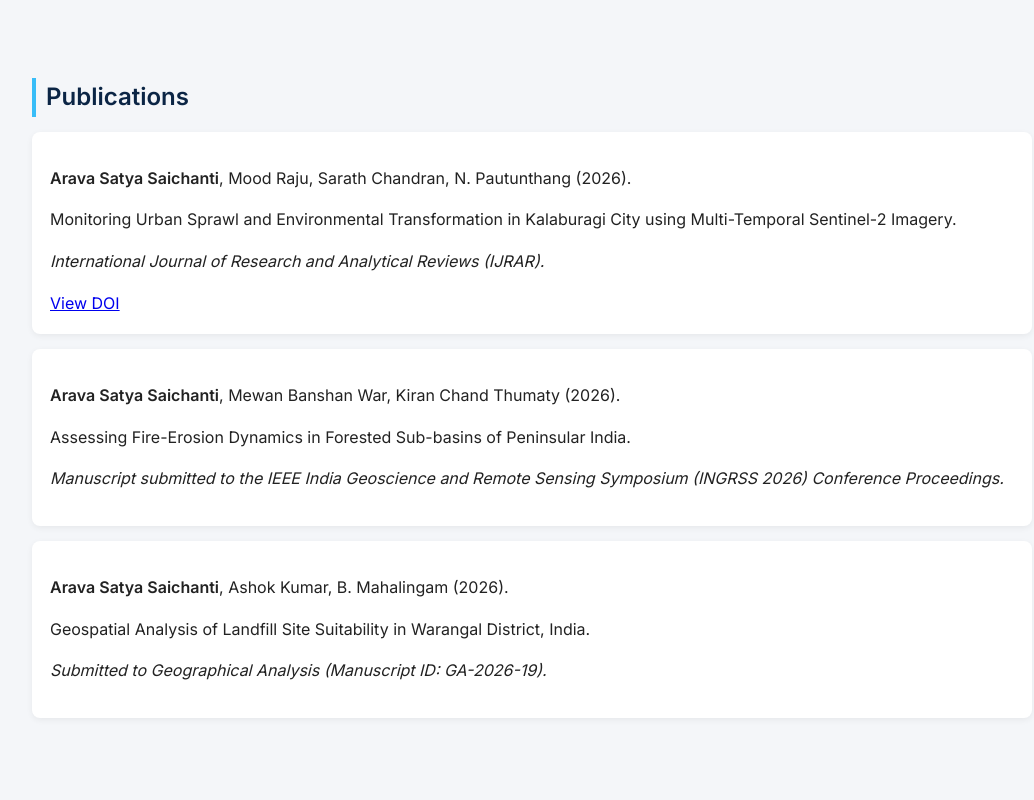
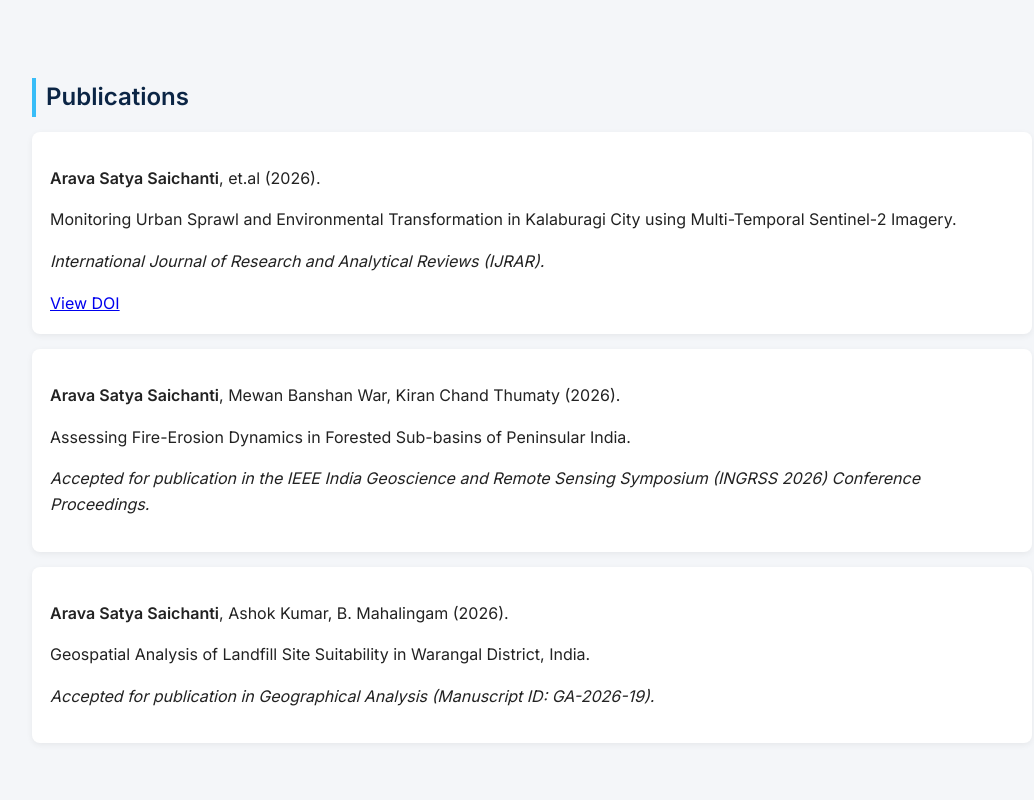
Before and after one commit to chantiarava/chantiarava.github.io, a plain HTML site: page index.html in a window 1280 px wide. Shown: the part 1720-2520 px from the top of the page, without its empty margins (108-1142 px from the left). Drawn offline with Linux system fonts and the light colour scheme.

Commit message:
Update index.html

```diff
--- a/index.html
+++ b/index.html
@@ -172,26 +172,11 @@ My work focuses on applying GIS, Remote Sensing, Python, and Google Earth Engine
 <section id="publications">
 <h2>Publications</h2>
 
-<div class="card">
-<p><strong>Arava Satya Saichanti</strong>, Mood Raju, Sarath Chandran, N. Pautunthang (2026).</p>
-<p>Monitoring Urban Sprawl and Environmental Transformation in Kalaburagi City using Multi-Temporal Sentinel-2 Imagery.</p>
-<p><em>International Journal of Research and Analytical Reviews (IJRAR).</em></p>
-<a href="https://doi.org/10.56975/ijrar.v13i1.325865" target="_blank">View DOI</a>
-</div>
-<div class="card">
-    <p><strong>Arava Satya Saichanti</strong>, Mewan Banshan War, Kiran Chand Thumaty (2026).</p>
+<div class="card"> <p><strong>Arava Satya Saichanti</strong>, et.al (2026).</p> <p>Monitoring Urban Sprawl and Environmental Transformation in Kalaburagi City using Multi-Temporal Sentinel-2 Imagery.</p> <p><em>International Journal of Research and Analytical Reviews (IJRAR).</em></p> <a href="https://doi.org/10.56975/ijrar.v13i1.325865" target="_blank">View DOI</a> </div>
 
-    <p>Assessing Fire-Erosion Dynamics in Forested Sub-basins of Peninsular India.</p>
+<div class="card"> <p><strong>Arava Satya Saichanti</strong>, Mewan Banshan War, Kiran Chand Thumaty (2026).</p> <p>Assessing Fire-Erosion Dynamics in Forested Sub-basins of Peninsular India.</p> <p><em>Accepted for publication in the IEEE India Geoscience and Remote Sensing Symposium (INGRSS 2026) Conference Proceedings.</em></p> </div>
 
-    <p><em>Manuscript submitted to the IEEE India Geoscience and Remote Sensing Symposium (INGRSS 2026) Conference Proceedings.</em></p>
-</div>
-<div class="card">
-<p><strong>Arava Satya Saichanti</strong>, Ashok Kumar, B. Mahalingam (2026).</p>
-<p>Geospatial Analysis of Landfill Site Suitability in Warangal District, India.</p>
-<p><em>Submitted to Geographical Analysis (Manuscript ID: GA-2026-19).</em></p>
-</div>
-
-</section>
+<div class="card"> <p><strong>Arava Satya Saichanti</strong>, Ashok Kumar, B. Mahalingam (2026).</p> <p>Geospatial Analysis of Landfill Site Suitability in Warangal District, India.</p> <p><em>Accepted for publication in Geographical Analysis (Manuscript ID: GA-2026-19).</em></p> </div> </section>
 
 <section id="projects">
 <h2>Selected Projects</h2>
```
